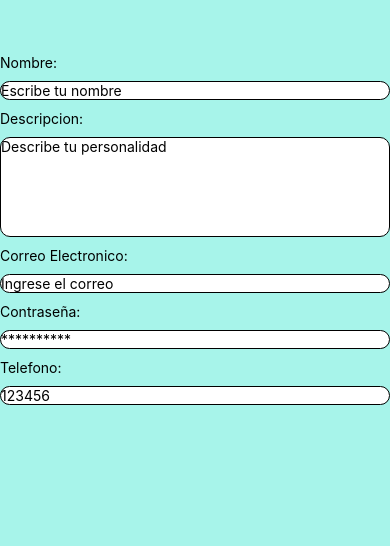
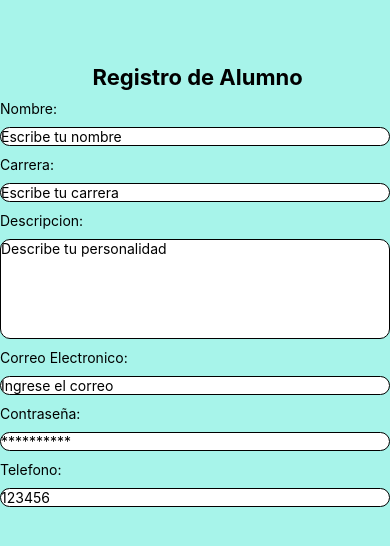
Before and after one commit to SandyMarissaGs/Fundamentos_Expo-, a React Native app: screen / in a window 390 px wide. Shown: the top 546 px of the page. Built offline with nearby package versions, Linux system fonts and the light colour scheme.

Commit message:
Agregando Titulo principal y un imput deshabilitado

```diff
--- a/src/Pages/Formulario.js
+++ b/src/Pages/Formulario.js
@@ -11,8 +11,11 @@
 export const Formulario = () => {
   return (
     <SafeAreaView style={style.mainS}>
+      <Text style={style.title}> Registro de Alumno</Text>
       <Text style={style.label}>Nombre:</Text>
       <TextInput style={style.input} placeholder="Escribe tu nombre"/>
+      <Text style={style.label}>Carrera:</Text>
+      <TextInput editable={false} style={style.input} placeholder="Escribe tu carrera"/>
       <Text style={style.label}>Descripcion:</Text>
       <TextInput multiline={true} numberOfLines={4} style={[style.input,style.textArea]} placeholder="Describe tu personalidad"/>
       <Text style={style.label}>Correo Electronico:</Text>
@@ -32,6 +35,12 @@
     paddingTop: Platform.OS === "android" ? StatusBar.currentHeight : 44,
     padding: 16,
   },
+   title: {
+    fontSize: 22,
+    fontWeight: "bold",
+    marginTop: 20,
+    textAlign: "center",
+  },
   label: {
     weight: "bold",
     marginTop: 10,
```
